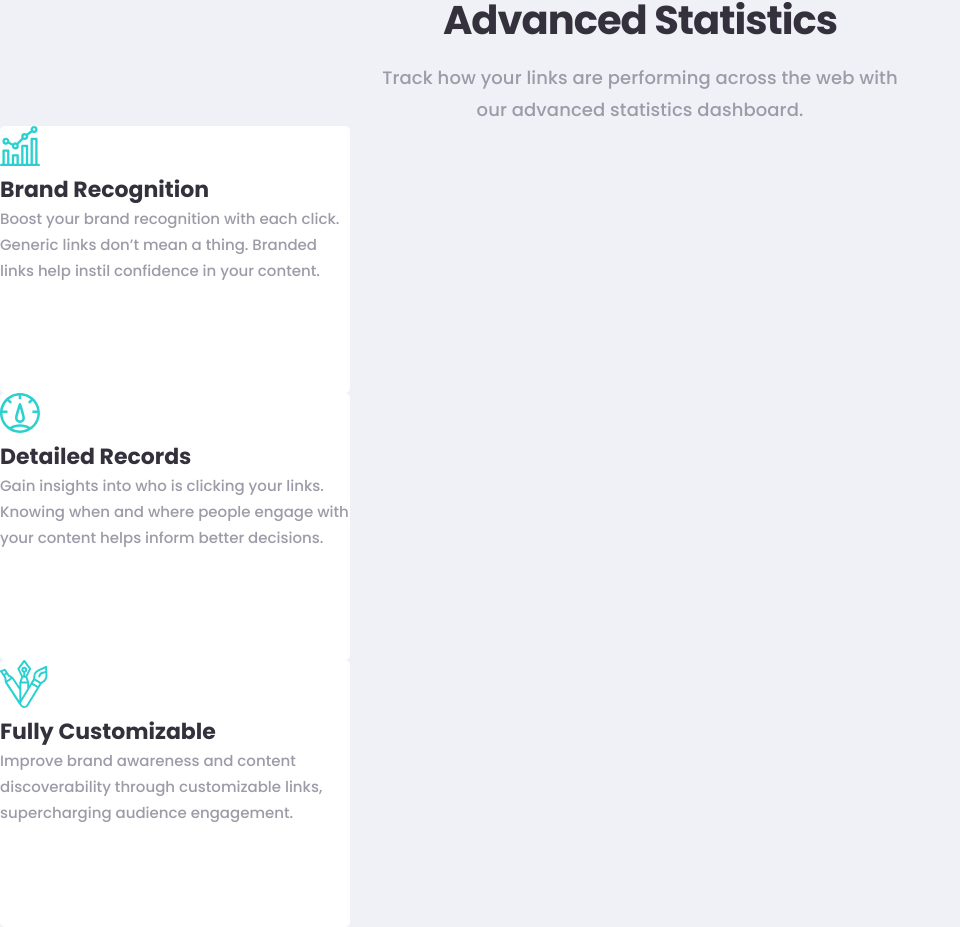
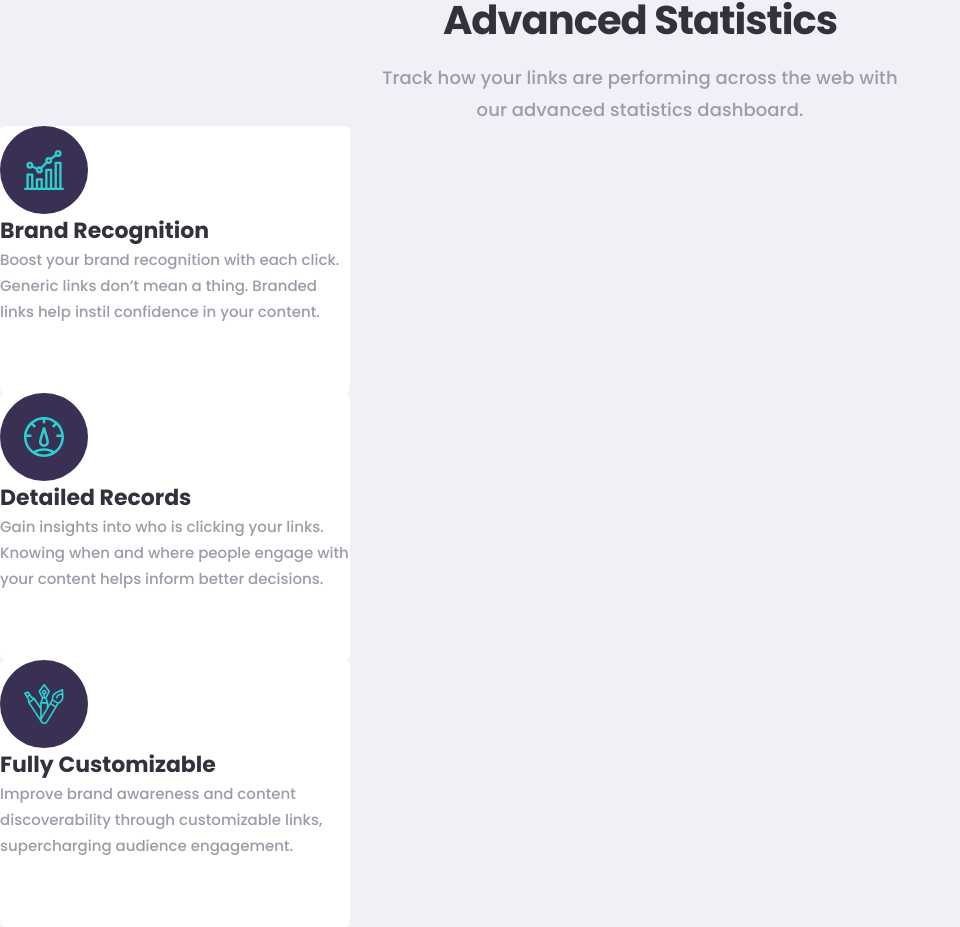
Before and after one commit to KiddAlexx/url-shortening-api-FM, a React (Vite) app: page / in a window 1280 px wide. Shown: the part 998-1925 px from the top of the page, without its empty margins (0-960 px from the left). Built offline with nearby package versions, Linux system fonts and the light colour scheme; the HTML template or start-up script is replaced by a standard one.

Commit message:
style info card icon

```diff
--- a/src/App.css
+++ b/src/App.css
@@ -303,7 +303,17 @@ a:hover {
   background-color: #ffffff;
   border-radius: 0.5rem;
 }
+.info-card-icon-container {
+  display: flex;
+  justify-content: center;
+  align-items: center;
+  background-color: var(--violet-dark);
+  width: 8.8rem;
+  height: 8.8rem;
+  border-radius: 50%;
+}
 .info-card-icon {
+  width: 4rem;
 }
 .info-card-heading {
   font-size: 2.2rem;
--- a/src/components/InfoCard.jsx
+++ b/src/components/InfoCard.jsx
@@ -1,11 +1,13 @@
 function InfoCard(props) {
   return (
     <div className="info-card">
-      <img
-        className="info-card-icon"
-        src={props.infoIcon}
-        alt={`Small icon representing ${props.infoHeading}`}
-      />
+      <div className="info-card-icon-container">
+        <img
+          className="info-card-icon"
+          src={props.infoIcon}
+          alt={`Small icon representing ${props.infoHeading}`}
+        />
+      </div>
       <h3 className="info-card-heading">{props.infoHeading}</h3>
       <p className="info-card-content">{props.infoContent}</p>
     </div>
```
